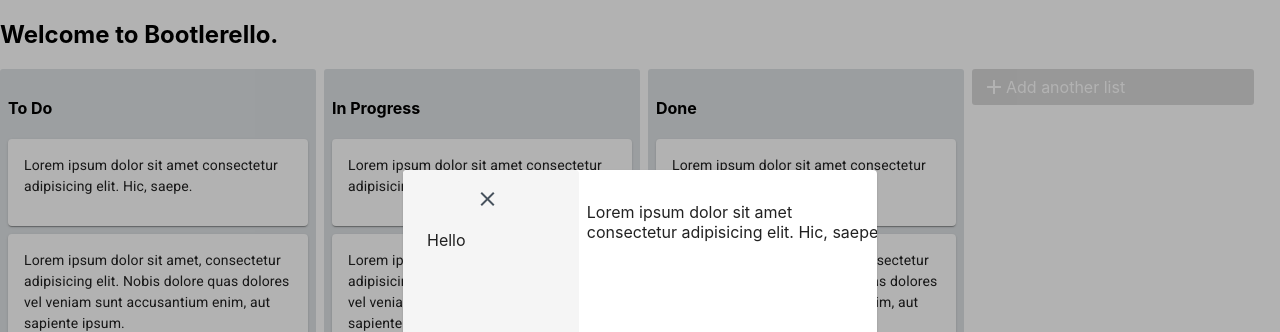
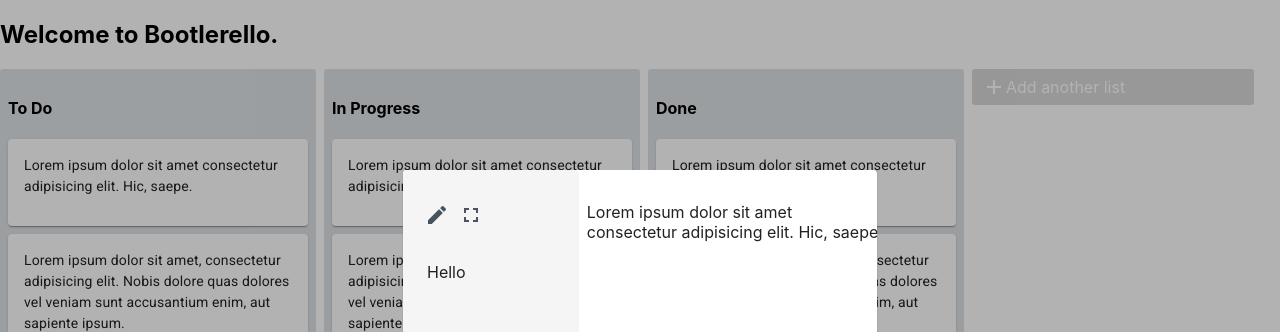
Before and after one commit to deanban/bootlerello, a React (Create React App) app: page / in a window 1280 px wide. Both pictures are taken after a click on the element 158 px from the left and 182 px from the top of the page. Shown: the top 332 px of the page. Built offline with nearby package versions, Linux system fonts and the light colour scheme.

Commit message:
modal close working

```diff
--- a/src/components/ListCard.js
+++ b/src/components/ListCard.js
@@ -38,9 +38,6 @@ const ListCard = ({ text, cardId, index }) => {
           {...provided.dragHandleProps}
         >
           <Card className={classes.card} onClick={() => setShowModal(true)}>
-            {showModal ? (
-              <Modal onClose={() => setShowModal(false)} text={text} />
-            ) : null}
             <Typography
               className={classes.title}
               color="textPrimary"
@@ -49,6 +46,9 @@ const ListCard = ({ text, cardId, index }) => {
               <CardContent>{text}</CardContent>
             </Typography>
           </Card>
+          {showModal ? (
+            <Modal onClose={() => setShowModal(false)} text={text} />
+          ) : null}
         </div>
       )}
     </Draggable>
--- a/src/components/ModalContainer/Modal.js
+++ b/src/components/ModalContainer/Modal.js
@@ -12,6 +12,7 @@ const Modal = ({ onClose, text }) => {
   const portal = () => {
     return (
       <div
+        onClick={onClose}
         style={{
           position: 'fixed',
           top: '0',
@@ -35,7 +36,7 @@ const Modal = ({ onClose, text }) => {
             minHeight: '70vh'
           }}
         >
-          <Toolbar onClose={onClose} />
+          <Toolbar />
           <Sidebar />
           <Mainbar text={text} />
         </Card>
--- a/src/components/ModalContainer/ModalViews/Button.js
+++ b/src/components/ModalContainer/ModalViews/Button.js
@@ -1,16 +1,16 @@
 import React from 'react';
 import { Icon } from '@material-ui/core';
 
-const Button = ({ onClose }) => {
+const Button = () => {
   return (
     <button
       style={{
         position: 'absolute',
         backgroundColor: 'transparent',
 
-        right: '1rem',
+        left: '1rem',
 
-        top: '1rem',
+        top: '2rem',
         border: '0',
         cursor: 'pointer',
         outline: '0',
@@ -18,7 +18,8 @@ const Button = ({ onClose }) => {
         zIndex: '1999'
       }}
     >
-      <Icon onClick={onClose}>close</Icon>
+      <Icon style={{ marginRight: '10px' }}>edit</Icon>
+      <Icon>fullscreen</Icon>
     </button>
   );
 };
--- a/src/components/ModalContainer/ModalViews/Sidebar.js
+++ b/src/components/ModalContainer/ModalViews/Sidebar.js
@@ -13,7 +13,7 @@ const Sidebar = () => {
     >
       <div
         style={{
-          marginBottom: '2rem',
+          marginTop: '2rem',
           position: 'relative'
         }}
       >
--- a/src/components/ModalContainer/ModalViews/Toolbar.js
+++ b/src/components/ModalContainer/ModalViews/Toolbar.js
@@ -1,7 +1,7 @@
 import React from 'react';
 import Button from './Button';
 
-const Toolbar = ({ onClose }) => {
+const Toolbar = () => {
   return (
     <div
       style={{
@@ -13,7 +13,7 @@ const Toolbar = ({ onClose }) => {
         zIndex: '999'
       }}
     >
-      <Button onClose={onClose} />
+      <Button />
     </div>
   );
 };
```
